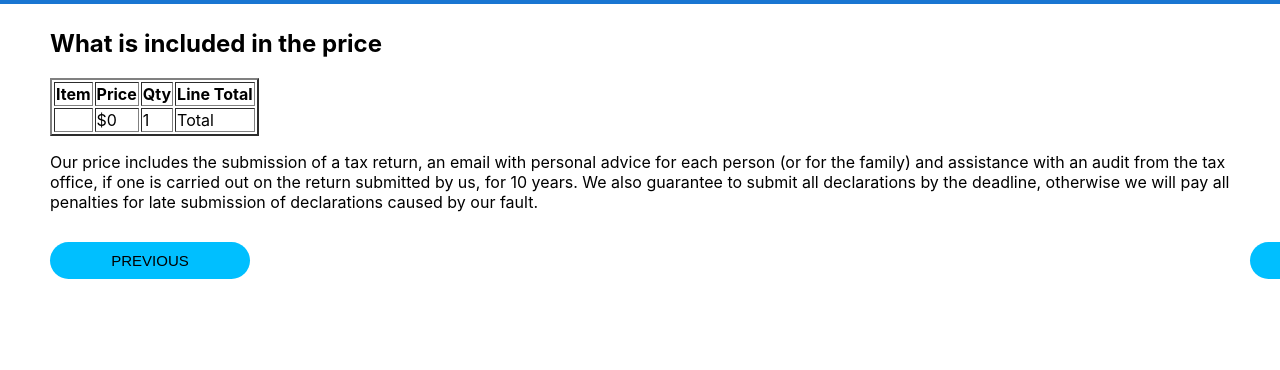
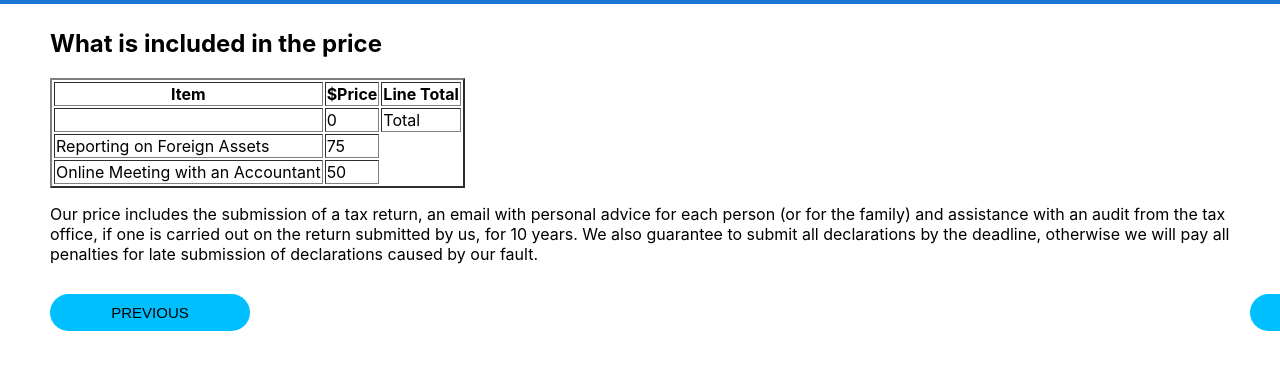
Before and after one commit to ViacheslavBFG/Fillingdata, a React (Create React App) app: page /Fillingdata/finalstep in a window 1280 px wide. Shown: the top 370 px of the page. Built offline with nearby package versions, Linux system fonts and the light colour scheme.

Commit message:
add name

```diff
--- a/src/components/finalstep/finalstep.jsx
+++ b/src/components/finalstep/finalstep.jsx
@@ -36,17 +36,28 @@ const Finalstep = () => {
           <thead>
             <tr>
               <th>Item</th>
-              <th>Price</th>
-              <th>Qty</th>
+              <th>$Price</th>
+
               <th>Line Total</th>
             </tr>
           </thead>
           <tbody>
             <tr>
               <td>{lineTotalMessage}</td>
-              <td>${maxValue}</td>
-              <td>1</td>
+              <td>{maxValue}</td>
               <td>Total</td>
+            </tr>
+          </tbody>
+          <tbody>
+            <tr>
+              <td>Reporting on Foreign Assets</td>
+              <td>75</td>
+            </tr>
+          </tbody>
+          <tbody>
+            <tr>
+              <td>Online Meeting with an Accountant</td>
+              <td>50</td>
             </tr>
           </tbody>
         </table>
```
